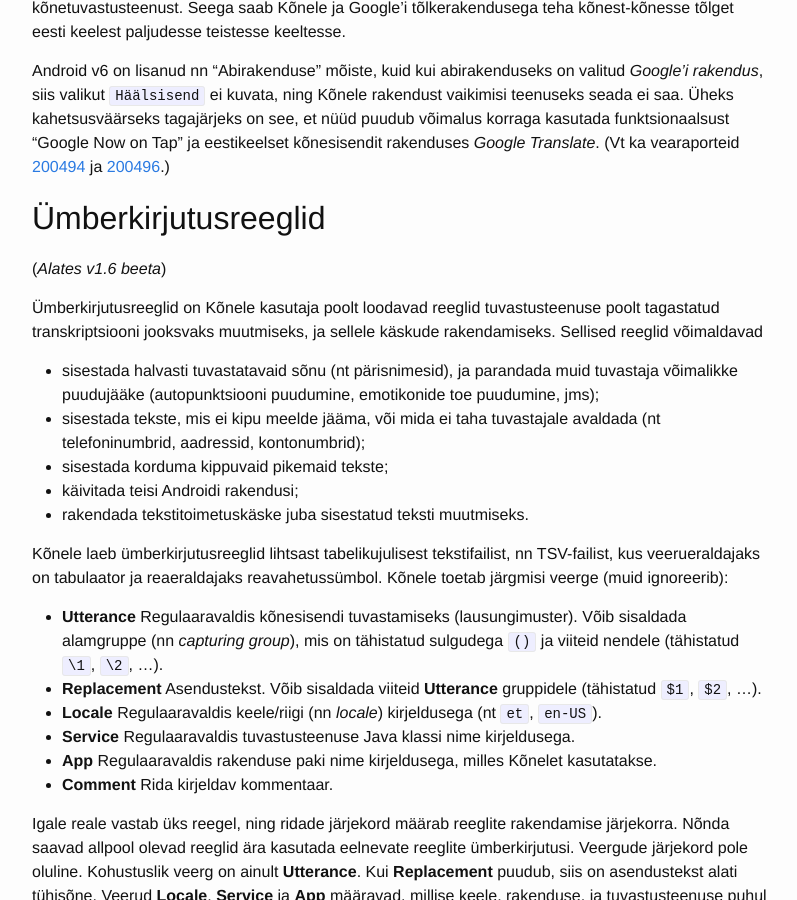
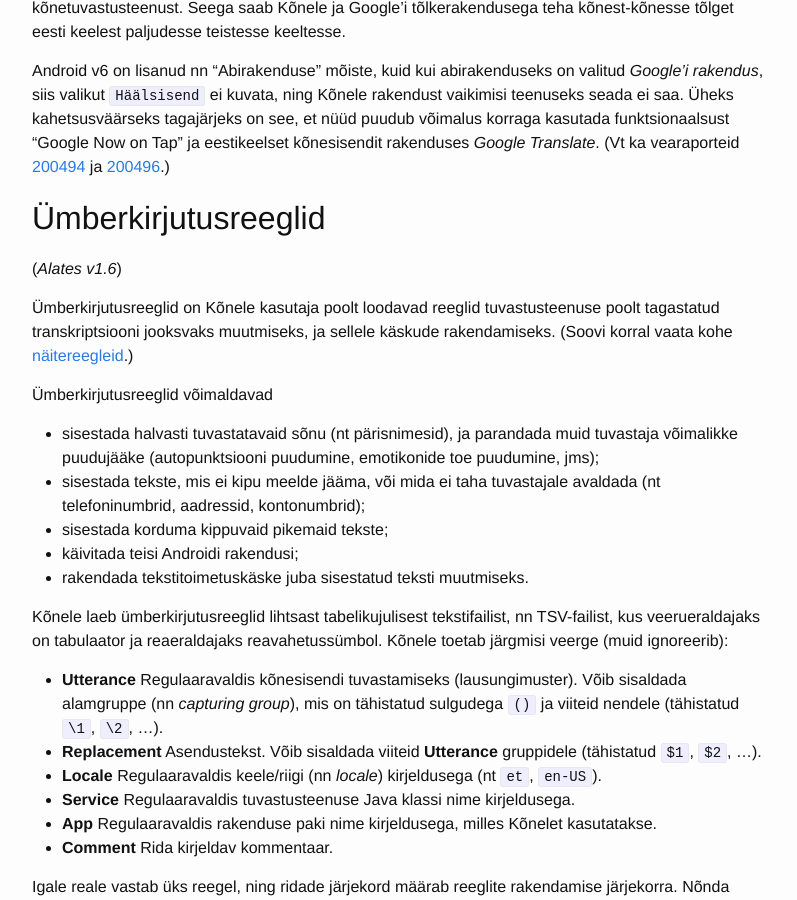
Before and after one commit to Kaljurand/K6nele, a Jekyll site: the page built from docs/et/user_guide.md, in a window 1280 px wide and 900 px high, scrolled down 9396 px. Shown: the whole window, without its empty margins (238-1035 px from the left). Built offline with Jekyll 4.4.1, drawn with Linux system fonts in a browser that asks for light colours; comment, search, counter and statistics services are not loaded; some of the changed text lies outside the part shown.

Commit message:
Remove beta label + add a rewrite table example

```diff
--- a/docs/et/user_guide.md
+++ b/docs/et/user_guide.md
@@ -74,7 +74,7 @@
 <img title="Ekraanipilt: valik tuvastustulemusi" alt="Ekraanipilt: valik tuvastustulemusi." src="{{ site.baseurl }}/images/et/Screenshot_2015-09-23-09-02-35.png">
 <img title="Ekraanipilt: tuvastustulemus veebiotsinguna" alt="Ekraanipilt: tuvastustulemus veebiotsinguna." src="{{ site.baseurl }}/images/et/Screenshot_2015-09-23-09-02-48.png">
 
-Ümberkirjutusreeglid (alates v1.6 beeta) võimaldavad tuvastustulemust muuta ning avada see muus rakenduses kui veebibrauser. Näiteks lisab järgmine reegel transkriptsioonile sõne `, Estonia` ning avab tulemuse [kaardirakenduses](https://developer.android.com/guide/components/intents-common.html#Maps).
+Ümberkirjutusreeglid (alates v1.6) võimaldavad tuvastustulemust muuta ning avada see muus rakenduses kui veebibrauser. Näiteks lisab järgmine reegel transkriptsioonile sõne `, Estonia` ning avab tulemuse [kaardirakenduses](https://developer.android.com/guide/components/intents-common.html#Maps).
 
 {% highlight sh %}
     Utterance<HT>Command<HT>Arg1<NL>
@@ -250,9 +250,12 @@
 
 ## Ümberkirjutusreeglid
 
-(_Alates v1.6 beeta_)
+(_Alates v1.6_)
 
-Ümberkirjutusreeglid on Kõnele kasutaja poolt loodavad reeglid tuvastusteenuse poolt tagastatud transkriptsiooni jooksvaks muutmiseks, ja sellele käskude rakendamiseks. Sellised reeglid võimaldavad
+Ümberkirjutusreeglid on Kõnele kasutaja poolt loodavad reeglid tuvastusteenuse poolt tagastatud transkriptsiooni jooksvaks muutmiseks, ja sellele käskude rakendamiseks.
+(Soovi korral vaata kohe [näitereegleid](#nited).)
+
+Ümberkirjutusreeglid võimaldavad
 
 - sisestada halvasti tuvastatavaid sõnu (nt pärisnimesid), ja parandada muid tuvastaja võimalikke puudujääke (autopunktsiooni puudumine, emotikonide toe puudumine, jms);
 - sisestada tekste, mis ei kipu meelde jääma, või mida ei taha tuvastajale avaldada (nt telefoninumbrid, aadressid, kontonumbrid);
```
Also changed, not shown: other parts of docs/et/user_guide.md (+3 -0 lines).
